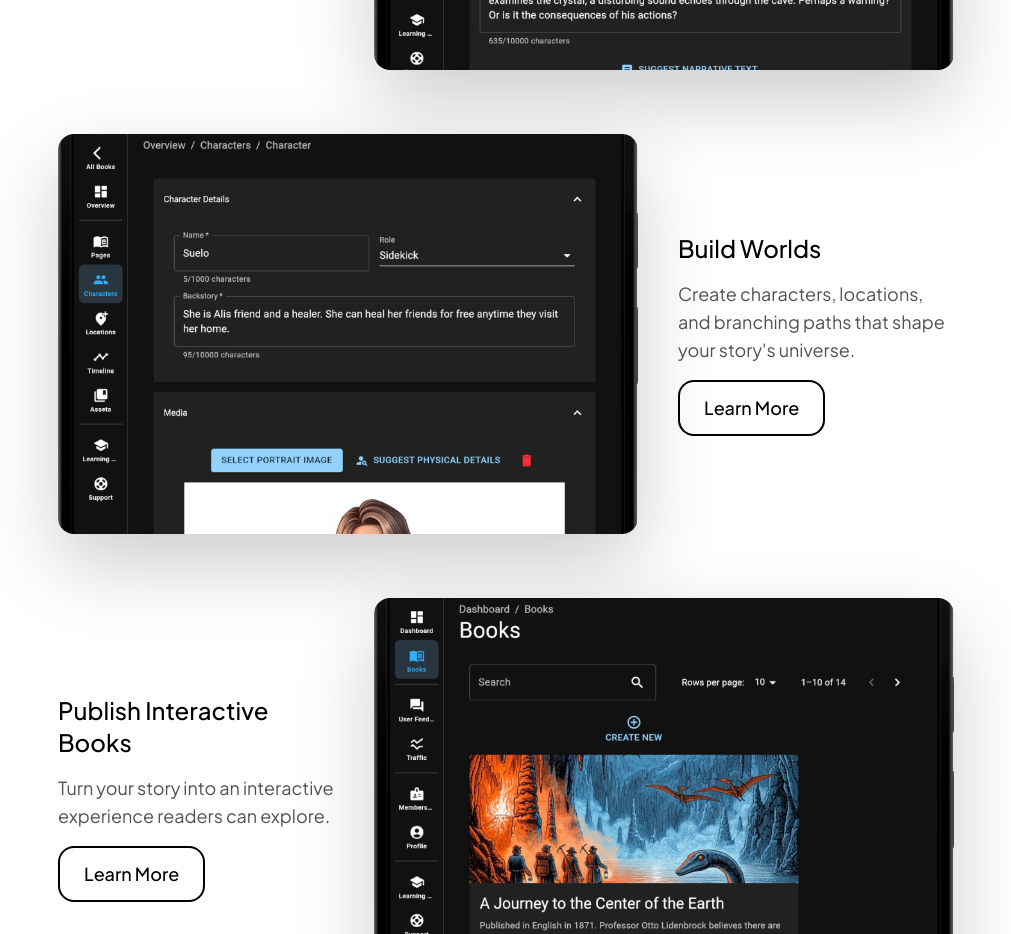
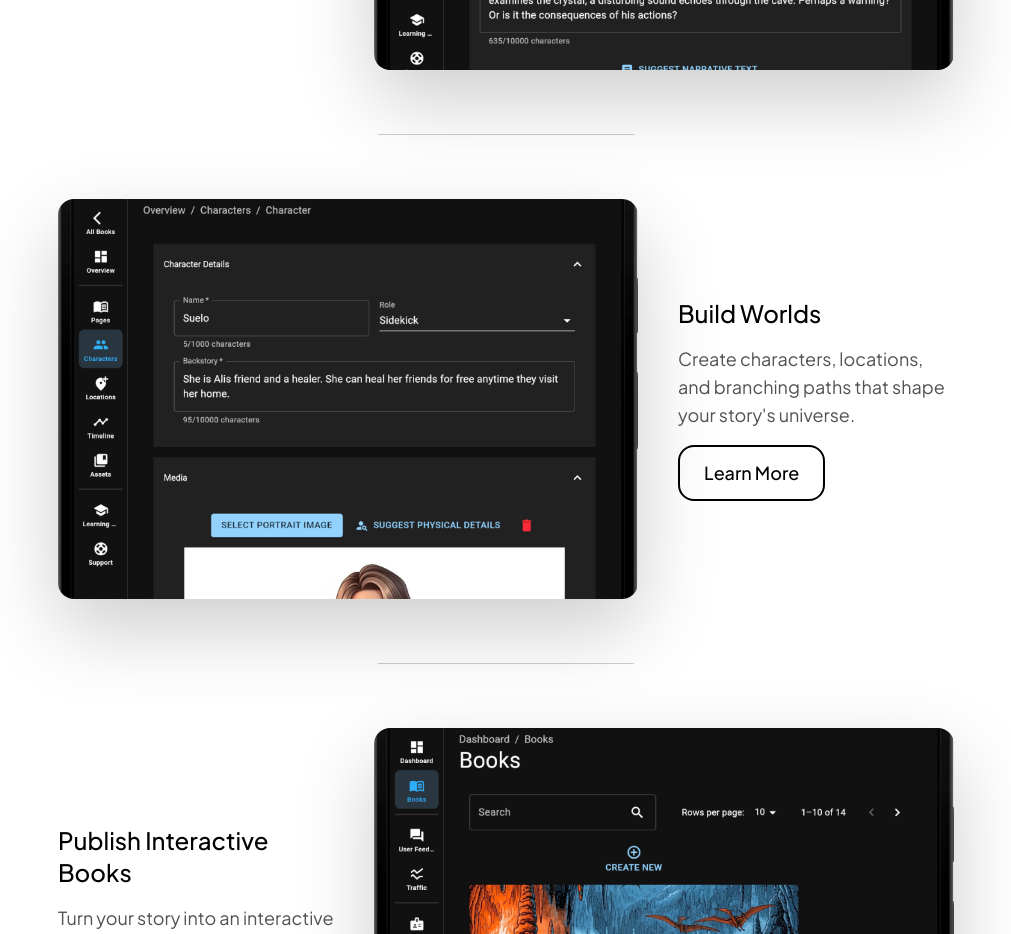
Before and after one commit to jcmarques/libell.us, a React (Vite) app: page / in a window 1280 px wide. Shown: the part 2880-3814 px from the top of the page, without its empty margins (134-1145 px from the left). Built offline with nearby package versions, Linux system fonts and the light colour scheme.

Commit message:
Update LibellLanding component styles to enhance layout with increased divider width and improved background color for better visual clarity.

```diff
--- a/src/components/LibellLanding.tsx
+++ b/src/components/LibellLanding.tsx
@@ -583,7 +583,7 @@ export function LibellLanding() {
               const divider = (
                 <div
                   key={`${title}-divider`}
-                  className="h-px w-full max-w-[12rem] mx-auto bg-black/10 md:hidden"
+                  className="mx-auto h-px w-full max-w-[16rem] bg-black/20"
                   aria-hidden
                 />
               );
```
